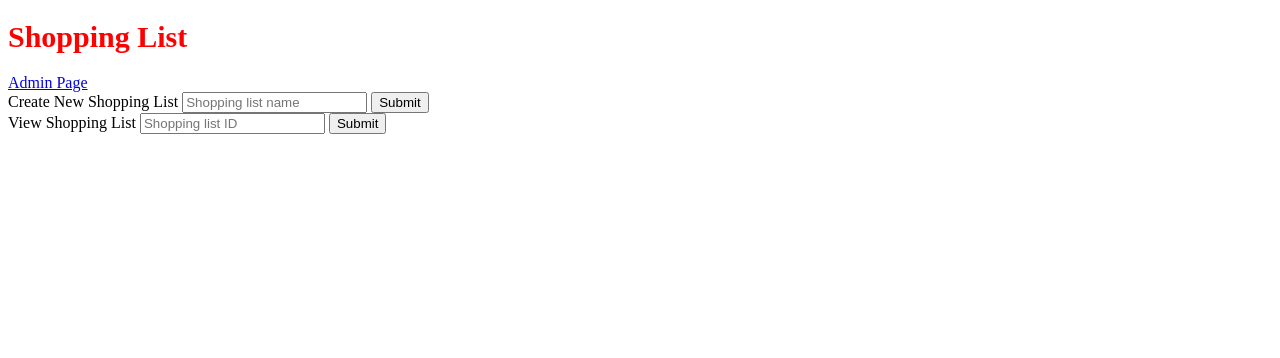
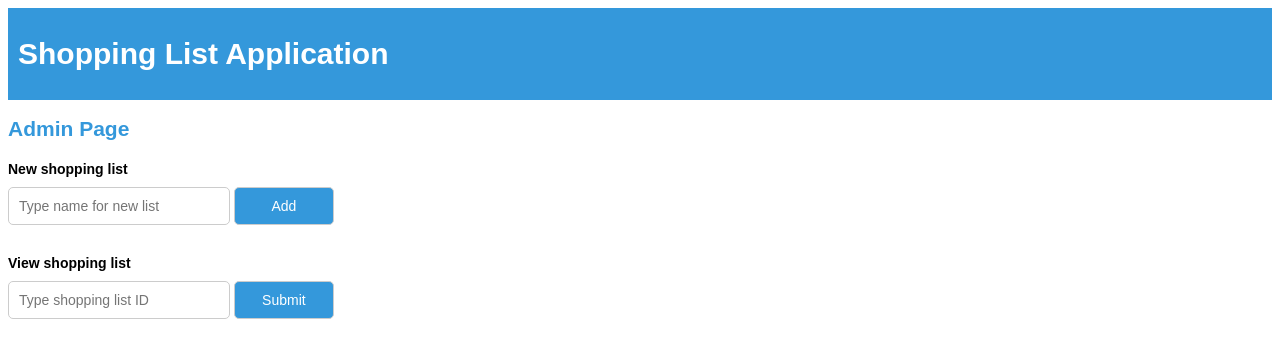
Before and after one commit to Henrique-O-S/SDLE_Project1, a Flask app: page / in a window 1280 px wide. Shown: the top 358 px of the page. Run offline with Flask 3, Linux system fonts and the light colour scheme.

Commit message:
index styling

```diff
--- a/static/css/style.css
+++ b/static/css/style.css
@@ -1,12 +1,76 @@
-h1 {
-    color: #ff0000;
-    font-size: 30px;
+body {
+    font-family: Arial, sans-serif;
+    font-size: 14px;
 }
 
+header {
+    background-color: #3498db;
+    color: #fff;
+    padding: 10px 0;
+    text-align: left;
+}
+
+h1 a {
+    text-decoration: none;
+    color: white;
+    font-size: 30px;
+    padding-left: 10px;
+}
+
+/* Message styles */
 .message {
+    background-color: #3498db;
+    color: #fff;
     padding: 10px;
-    margin: 10px;
+    margin: 10px 0;
+    border-radius: 5px;
+    text-align: left;
+    font-size: 12px;
+}
+
+h2 a {
+    text-decoration: none;
+    color: #3498db;
+}
+
+#create_list {
+    margin: 20px auto;
+    text-align: left;
+}
+
+#view_list {
+    margin: 20px auto;
+    text-align: left;
+}
+
+label {
+    font-weight: bold;
+    display: block;
+    margin-top: 10px;
+    font-size: 14px;
+}
+
+input[type="text"] {
+    padding: 10px;
+    margin: 10px 0;
     border: 1px solid #ccc;
-    background-color: #f5f5f5;
-    color: #333;
+    border-radius: 5px;
+    width: 200px;
+    font-size: 14px;
 }
+
+button[type="submit"] {
+    padding: 10px;
+    margin: 10px 0;
+    border: 1px solid #ccc;
+    border-radius: 5px;
+    width: 100px;
+    font-size: 14px;
+}
+
+button[type="submit"] {
+    background-color: #3498db;
+    color: #fff;
+    cursor: pointer;
+    font-size: 14px;
+}
--- a/templates/index.html
+++ b/templates/index.html
@@ -1,33 +1,39 @@
 <!DOCTYPE html>
 <html>
-
     <head>
-    <title>Shopping List</title>
+        <title>Shopping List Application</title>
         <link rel="stylesheet" href="{{ url_for('static', filename='css/style.css') }}">
         <script src="{{ url_for('static', filename='scripts/flash_messages.js') }}"></script>
     </head>
-
+    <header>
+        <h1>
+            <a href="{{ url_for('routes.home') }}">Shopping List Application</a>
+        </h1>
+    </header>
     <body>
         {% with messages = get_flashed_messages() %}
         {% if messages %}
         {% for message in messages %}
-    <h3 class="message">{{ message }}</h3>
+        <div class="message">{{ message }}</div>
         {% endfor %}
         {% endif %}
         {% endwith %}
-    <h1>Shopping List</h1>
+        <h2>
             <a href="{{ url_for('routes.admin') }}">Admin Page</a>
+        </h2>
+        <section id="create_list">
             <form action="/create_shopping_list" method="POST">
-        <label for="list_name">Create New Shopping List</label>
-        <input type="text" id="list_name" name="name" required placeholder="Shopping list name">
+                <label for="list_name">New shopping list</label>
+                <input type="text" id="list_name" name="name" required placeholder="Type name for new list">
+                <button type="submit">Add</button>
+            </form>
+        </section>
+        <section id="view_list">
+            <form action="{{ url_for('routes.check_id') }}" method="GET">
+                <label for="list_id">View shopping list</label>
+                <input type="text" id="list_id" name="id" placeholder="Type shopping list ID">
                 <button type="submit">Submit</button>
             </form>
-    <form action="{{ url_for('routes.check_id') }}" method="GET">
-        <label for="list_id">View Shopping List</label>
-        <input type="text" id="list_id" name="id" placeholder="Shopping list ID">
-        <button type="submit">Submit</button>
-    </form>
-
+        </section>
     </body>
-
 </html>
--- a/templates/shopping_list.html
+++ b/templates/shopping_list.html
@@ -1,10 +1,9 @@
 <!DOCTYPE html>
 <html>
-
     <head>
         <title>Shopping List</title>
+        <link rel="stylesheet" href="{{ url_for('static', filename='css/style.css') }}">
     </head>
-
     <body>
         <a href="{{ url_for('routes.home') }}">Home</a>
         <h1>Shopping List: {{ shopping_list.name }}</h1>
@@ -15,7 +14,7 @@
             <li>
                 {{ item.name }} [{{ item.quantity }}]
                 <!-- form method="DELETE" action=(delete_route, item_id) -->
-            <button type="submit">Delete Item</button>
+                <button type="submit" class="delete">Delete Item</button>
             </li>
             {% endfor %}
         </ul>
@@ -28,5 +27,4 @@
             <button type="submit">Add Item</button>
         </form>
     </body>
-
 </html>
```
Also changed, not shown: templates/admin.html (+7 -9 lines), database/shopping_list.db. Lines whose indentation alone changed are shown as unchanged.
